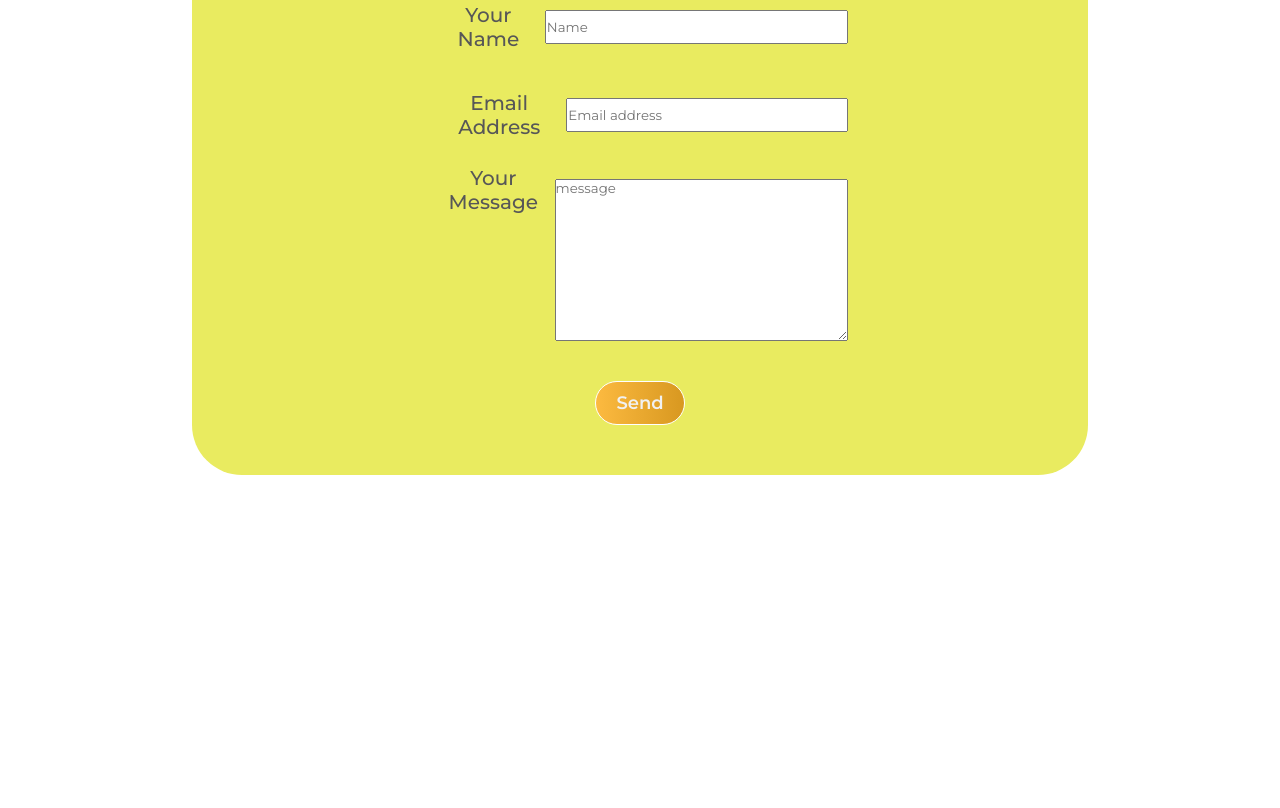
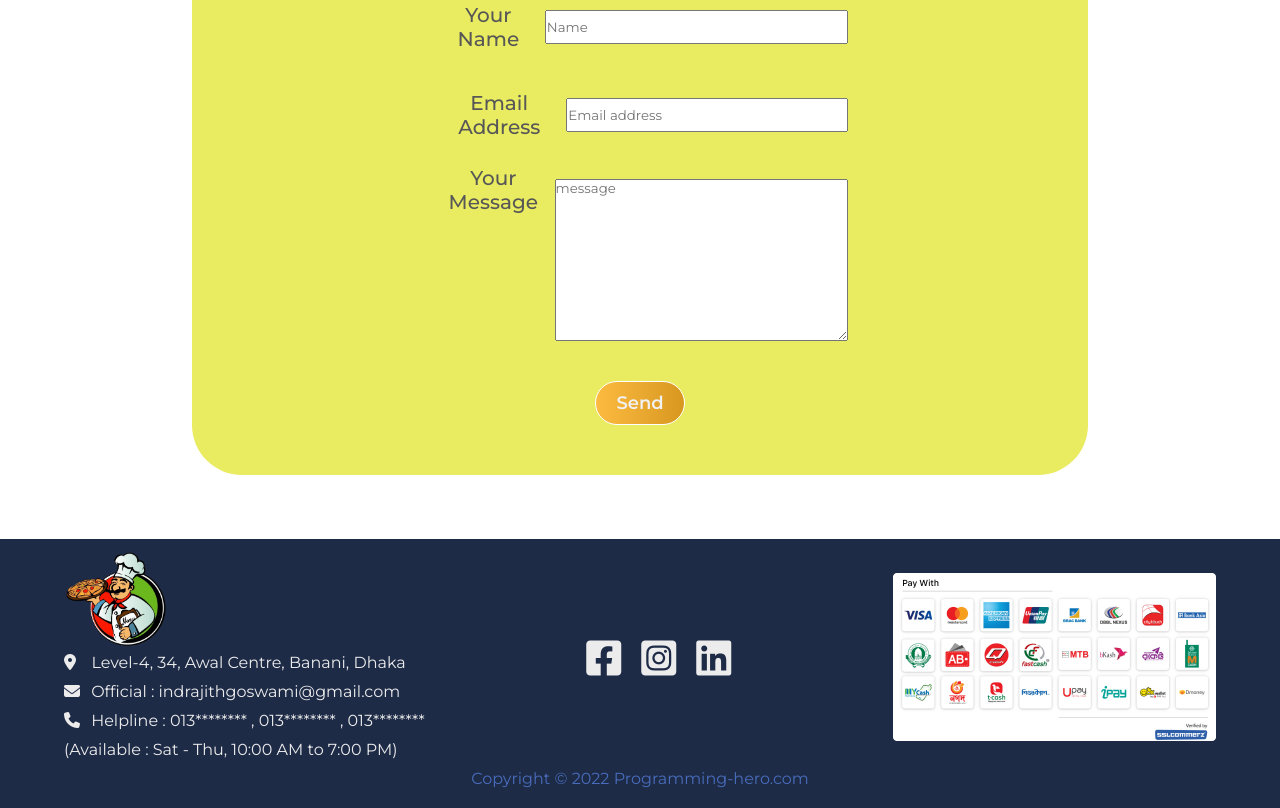
Before and after one commit to indrajith76/resturent-one-pager-website-1, a plain HTML site: page index.html in a window 1280 px wide. Shown: the part 3464-4272 px from the top of the page. Before the commit the page ends 3939 px from the top, so only its background shows below. Drawn offline with Linux system fonts and the light colour scheme.

Commit message:
final commit

```diff
--- a/index.html
+++ b/index.html
@@ -4,6 +4,7 @@
     <meta charset="UTF-8" />
     <meta http-equiv="X-UA-Compatible" content="IE=edge" />
     <meta name="viewport" content="width=device-width, initial-scale=1.0" />
+    <link rel="stylesheet" href="https://cdnjs.cloudflare.com/ajax/libs/font-awesome/6.1.1/css/all.min.css"/>
     <link rel="stylesheet" href="style.css" />
     <link rel="shortcut icon" href="images/logo.png" type="image/x-icon" />
     <title>ভোজনালয় রেস্টুরেন্ট | Healthy foods</title>
@@ -201,6 +202,7 @@
       </section>
       <!-- review section end -->
 
+      <!-- email section start -->
       <section class="email">
         <div class="email-head">
           <h2>Email Us</h2>
@@ -226,7 +228,33 @@
           </form>
         </div>
       </section>
+      <!-- email sectioin end -->
     </main>
-    <footer></footer>
+    <footer>
+        <div class="footer-top">
+            <div class="location">
+                <img src="images/logo.png" alt="">
+                <ul>
+                    <li><i class="fa-solid fa-location-dot"></i>&nbsp;  Level-4, 34, Awal Centre, Banani, Dhaka</li>
+                    <li><i class="fa-solid fa-envelope"></i> Official : indrajithgoswami@gmail.com</li>
+                    <li><i class="fa-solid fa-phone"></i>  Helpline : 013******** , 013******** , 013********</li>
+                    <li>(Available : Sat - Thu, 10:00 AM to 7:00 PM)</li>
+                </ul>
+            </div>
+            <div class="link">
+                <ul>
+                    <li><a href="#"><i class="fa-brands fa-facebook-square"></i></a></li>
+                    <li><a href="#"><i class="fa-brands fa-instagram-square"></i></a></li>
+                    <li><a href="https://www.linkedin.com/in/indrajithgoswami/" target="_blank"><i class="fa-brands fa-linkedin"></i></a></li>
+                </ul>
+            </div>
+            <div class="paymentsys">
+                <img src="images/footer-img.png" alt="">
+            </div>
+        </div>
+        <div class="footer-bottom">
+            <p>Copyright © 2022 Programming-hero.com</p>
+        </div>
+    </footer>
   </body>
 </html>
--- a/style.css
+++ b/style.css
@@ -299,7 +299,7 @@ nav a:hover {
 /* Email style start */
 
 .email {
-    margin: 0 15% 0 15%;
+    margin: 0 15% 5% 15%;
     border-radius: 50px;
     padding: 20px 0 0 0;
     background: #e9eb60;
@@ -355,3 +355,55 @@ nav a:hover {
 .email-body form button:hover {
     background: linear-gradient(90deg, #d89e20, #fcaa40);
 }
+
+/* Email style end */
+
+footer {
+    padding: 10px 5% 10px 5%;
+    background: #1E2B47;
+}
+
+.footer-top {
+    display: flex;
+    justify-content: space-between;
+    align-items: center;
+}
+.location ul{
+    list-style: none;
+    color: #ececec;
+    font-size: 16px;
+}
+
+.location li {
+    margin-bottom: 10px;
+}
+
+.location li i{
+    margin-right: 7px;
+}
+
+.location img{
+    height: 100px;
+}
+
+.link ul {
+    display: flex;
+    list-style: none;
+    align-items: center;
+}
+
+.link li a{
+    color: #ececec;
+    font-size: 40px;
+    margin: 10px;
+}
+
+.link li a:hover{
+    color: #486cbb;
+}
+
+.footer-bottom {
+    color: #486cbb;
+    text-align: center;
+    margin-bottom:10px;
+}
```
Also changed, not shown: images/footer-img.png (added).
